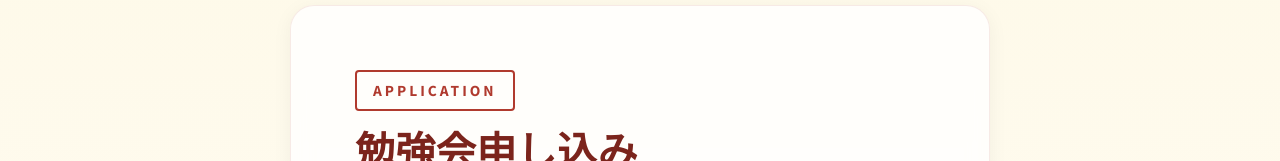
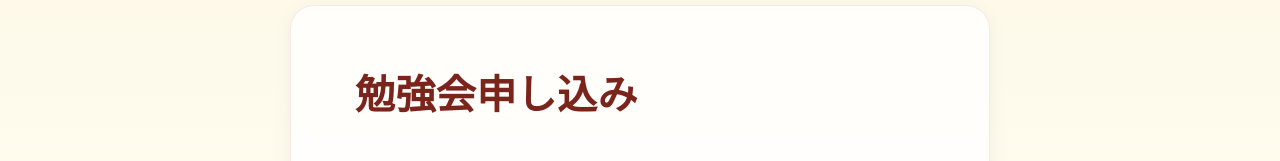
Before and after one commit to yutarotobioka0121-ship-it/tokyo-us-stock-site, a Next.js app: page /apply in a window 1280 px wide. Shown: the part 155-316 px from the top of the page. Built offline with nearby package versions, Linux system fonts and the light colour scheme; no server answers; a web font is replaced by a local one.

Commit message:
style: remove APPLICATION section tag from apply form sections

```diff
--- a/src/app/apply/page.tsx
+++ b/src/app/apply/page.tsx
@@ -22,7 +22,6 @@ export default async function ApplyPage({
       <section className="form-section">
         <div className="container">
           <div className="form-container glass-card">
-            <span className="section-tag">APPLICATION</span>
             <h1 className="section-title">勉強会申し込み</h1>
             <p className="about-desc">
               現在募集中の勉強会への参加申し込みはこちらから承っております。
--- a/src/app/seminar/page.tsx
+++ b/src/app/seminar/page.tsx
@@ -413,7 +413,6 @@ export default async function SeminarPage() {
       <section id="apply-form-section" style={{ background: 'var(--bg-warm)', padding: '2.5rem 0' }}>
         <div className="container" style={{ maxWidth: '600px', margin: '0 auto' }}>
           <div className="glass-card" style={{ padding: '2rem 1.5rem', borderRadius: '24px', border: '1px solid rgba(176, 58, 46, 0.15)', boxShadow: 'var(--shadow-soft)', background: 'white', display: 'flex', flexDirection: 'column', alignItems: 'flex-start', textAlign: 'left' }}>
-            <span className="section-tag" style={{ display: 'inline-block', marginBottom: '1rem', fontWeight: '800', fontFamily: 'var(--font-accent)' }}>APPLICATION</span>
             <h2 className="section-title" style={{ textAlign: 'left', fontSize: '1.8rem', fontWeight: '900', marginBottom: '2rem', color: 'var(--primary-dark)', width: '100%' }}>講座の予約</h2>
             <p style={{ color: 'var(--text-muted)', fontSize: '0.95rem', textAlign: 'left', marginBottom: '2rem', lineHeight: '1.8', width: '100%' }}>
               現在募集中の勉強会の日程を選択し、必要事項をご入力の上お申し込みください。<br />
```
